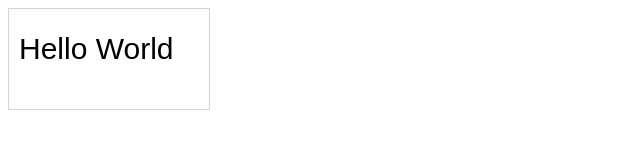
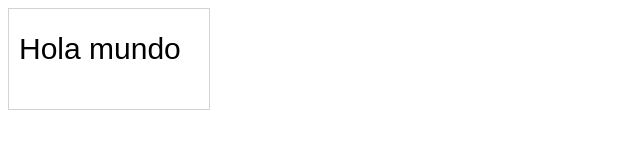
Before and after one commit to YaizaFdezTronco/practica1-web, a plain HTML site: page proyectoEstatico/WebContent/prueba.html in a window 1280 px wide. Shown: the full height of the page, 0-640 px from the left. Drawn offline with Linux system fonts and the light colour scheme.

Commit message:
proyecto estatico

```diff
--- a/proyectoEstatico/WebContent/prueba.html
+++ b/proyectoEstatico/WebContent/prueba.html
@@ -7,7 +7,8 @@
 		var c=document.getElementById("myCanvas");
 		var ctx=c.getContext("2d");
 		ctx.font="30px Arial";
-		ctx.fillText("Hello World",10,50);
+		ctx.fillText("Hola mundo",10,50);
+
 	</script>
 	</body>
 </html>
```
